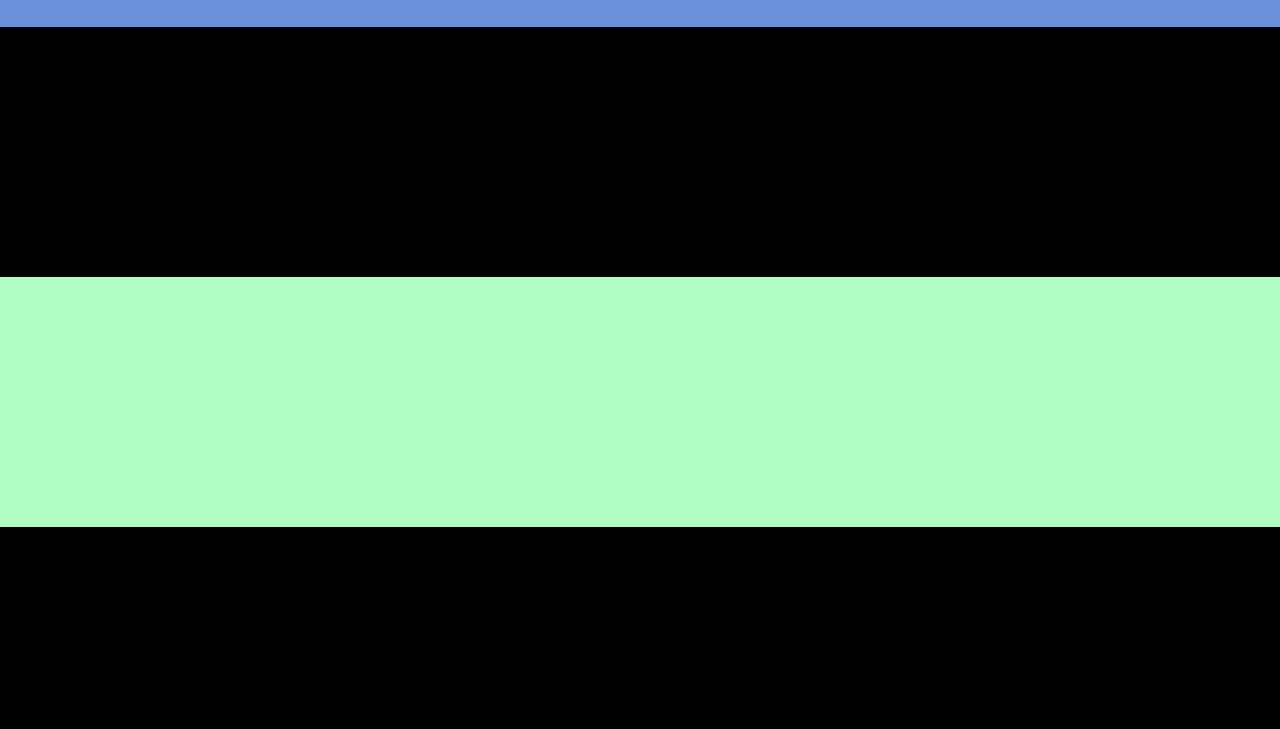
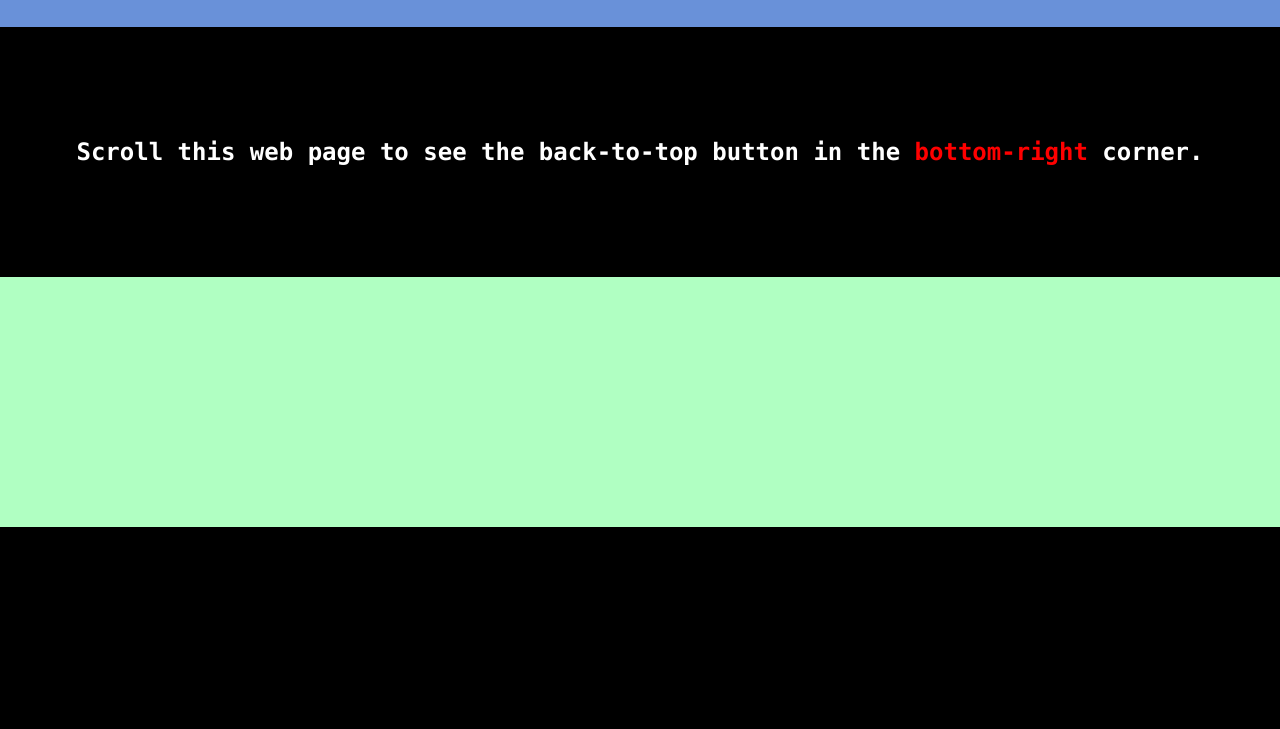
Before and after one commit to shihabiiuc/backtotop, a plain HTML site: page index.html in a window 1280 px wide. Shown: the part 71-800 px from the top of the page. Drawn offline with Linux system fonts and the light colour scheme.

Commit message:
Updated HTML for the live preview

```diff
--- a/index.html
+++ b/index.html
@@ -21,7 +21,10 @@
     </ul>
   </nav>
 </header>
-  <div class="scroll"></div> <div class="scroll"></div> <div class="scroll"></div>
+  <div class="scroll" style="display: flex; align-items: center; justify-content: center; padding: 0 15px;">
+    <h2 style="color: white; text-align: center; margin: 0;">Scroll this web page to see the back-to-top button in the <span style="color: red">bottom-right</span> corner.</h2>
+  </div>
+  <div class="scroll"></div> <div class="scroll"></div>
   <div class="scroll"></div> <div class="scroll"></div> <div class="scroll"></div>
 
   <footer>This is a footer</footer>
```
Lines whose indentation alone changed are shown as unchanged.
